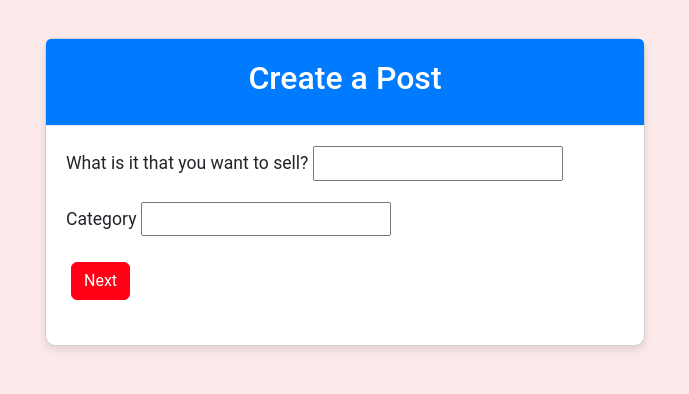
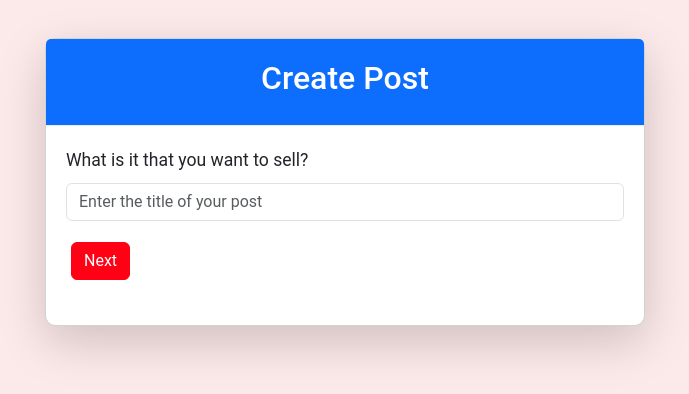
Before and after one commit to D0bledore/django-project, a Django app: page /blog/posts/create/ in a window 1280 px wide. Shown: the part 90-484 px from the top of the page, without its empty margins (295-984 px from the left). Run offline with Django 5.2, Linux system fonts and the light colour scheme; the visitor is signed in with stand-in values (Sample User, id 1); some libraries are stand-ins or nearby versions.

Commit message:
Update create post logic to ensure UX & post validity

```diff
--- a/blog/forms.py
+++ b/blog/forms.py
@@ -1,16 +1,42 @@
 from django import forms
 from .models import BlogPost
 from django.core.exceptions import ValidationError
+import re
 
 class BlogPostForm(forms.ModelForm):
     class Meta:
         model = BlogPost
         fields = ['title', 'content', 'category', 'condition', 'price', 'sale_handling', 'location', 'image']
+        widgets = {
+            'title': forms.TextInput(attrs={'class': 'form-control', 'placeholder': 'Enter the title of your post', 'required': 'required'}),
+            'content': forms.Textarea(attrs={'class': 'form-control', 'placeholder': 'Enter the content of your post', 'required': 'required'}),
+            'category': forms.TextInput(attrs={'class': 'form-control', 'placeholder': 'Enter the category', 'required': 'required'}),
+            'condition': forms.NumberInput(attrs={'class': 'form-control', 'placeholder': 'Enter the condition (1-10)', 'type': 'range', 'min': '1', 'max': '10', 'required': 'required'}),
+            'price': forms.NumberInput(attrs={'class': 'form-control', 'placeholder': 'Enter the price', 'required': 'required'}),
+            'sale_handling': forms.TextInput(attrs={'class': 'form-control', 'placeholder': 'For example: "Pickup, as soon as possible."', 'required': 'required'}),
+            'location': forms.TextInput(attrs={'class': 'form-control', 'placeholder': 'Enter the location', 'required': 'required'}),
+            'image': forms.FileInput(attrs={'class': 'form-control', 'required': 'required'}),
+        }
+
+    def clean_title(self):
+        title = self.cleaned_data.get('title')
+        if len(title) > 100:
+            raise ValidationError("Title cannot exceed 100 characters.")
+        return title
+
+    def clean_price(self):
+        price = self.cleaned_data.get('price')
+        if price <= 0:
+            raise ValidationError("Price must be a positive number.")
+        # Ensure price has up to two decimal places
+        if not re.match(r'^\d+(\.\d{1,2})?$', str(price)):
+            raise ValidationError("Price must have up to two decimal places.")
+        return price
 
     def clean_image(self):
         image = self.cleaned_data.get('image')
         if image:
             # Check if the uploaded image exceeds 5MB
             if image.size > 5 * 1024 * 1024:  # 5MB limit
-                raise ValidationError("Image file too large ( > 5MB )")
+                raise forms.ValidationError("Image file too large ( > 5MB )")
         return image
--- a/blog/templates/blog/create_post.html
+++ b/blog/templates/blog/create_post.html
@@ -11,19 +11,23 @@
 <div class="container mt-5">
     <div class="row justify-content-center">
         <div class="col-md-8">
-            <div class="card">
-                <div class="card-header text-center">
-                    <h2>Create a Post</h2>
+            <div class="card shadow-lg">
+                <div class="card-header bg-primary text-white text-center">
+                    <h2>Create Post</h2>
                 </div>
                 <div class="card-body">
                     {% if user.is_authenticated %}
-                    <form method="post" id="createPostForm" enctype="multipart/form-data" data-register-url="{% url 'register' %}" data-is-authenticated="{{ user.is_authenticated }}">
+                    <form method="post" id="createPostForm" enctype="multipart/form-data"
+                        data-register-url="{% url 'register' %}" data-is-authenticated="{{ user.is_authenticated }}">
                         {% csrf_token %}
                         <div class="form-step" style="display: block;">
                             <div class="mb-3">
                                 <label for="title" class="form-label">What is it that you want to sell?</label>
                                 {{ form.title }}
                             </div>
+                            <button type="button" class="btn btn-primary next-step">Next</button>
+                        </div>
+                        <div class="form-step" style="display: none;">
                             <div class="mb-3">
                                 <label for="category" class="form-label">Category</label>
                                 {{ form.category }}
@@ -32,28 +36,34 @@
                         </div>
                         <div class="form-step" style="display: none;">
                             <div class="mb-3">
-                                <label for="condition" class="form-label">What is the condition of the item? (1-10)</label>
+                                <label for="condition" class="form-label">What is the condition of the item?
+                                    (1-10)</label>
+                                <br><small class="form-text text-muted">Slide the ball to indicate the
+                                    condition.</small>
                                 {{ form.condition }}
                             </div>
                             <button type="button" class="btn btn-primary next-step">Next</button>
                         </div>
                         <div class="form-step" style="display: none;">
                             <div class="mb-3">
-                                <label for="content" class="form-label">What are the design features that make the item unique or appealing?</label>
+                                <label for="content" class="form-label">What are the design features that make the item
+                                    unique or appealing?</label>
                                 {{ form.content }}
                             </div>
                             <button type="button" class="btn btn-primary next-step">Next</button>
                         </div>
                         <div class="form-step" style="display: none;">
                             <div class="mb-3">
-                                <label for="price" class="form-label">What is the price you want to set for the item?</label>
+                                <label for="price" class="form-label">What is the price you want to set for the
+                                    item?</label>
                                 {{ form.price }}
                             </div>
                             <button type="button" class="btn btn-primary next-step">Next</button>
                         </div>
                         <div class="form-step" style="display: none;">
                             <div class="mb-3">
-                                <label for="sale_handling" class="form-label">How/when would you like to handle the sale?</label>
+                                <label for="sale_handling" class="form-label">How/when would you like to handle the
+                                    sale?</label>
                                 {{ form.sale_handling }}
                             </div>
                             <button type="button" class="btn btn-primary next-step">Next</button>
@@ -68,9 +78,21 @@
                         <div class="form-step" style="display: none;">
                             <div class="mb-3">
                                 <label for="image-upload" class="form-label">Upload Images</label>
-                                <input type="file" id="image-upload" name="image" class="form-control" multiple>
+                                <input type="file" id="image-upload" name="image" class="form-control" multiple required>
                             </div>
                             <div class="row" id="image-preview"></div>
+                            <button type="button" class="btn btn-primary next-step">Next</button>
+                        </div>
+                        <div class="form-step" style="display: none;">
+                            <h3 class="text-center">Review Your Post</h3>
+                            <p><strong>Title:</strong> <span id="review-title"></span></p>
+                            <p><strong>Category:</strong> <span id="review-category"></span></p>
+                            <p><strong>Condition:</strong> <span id="review-condition"></span>/10</p>
+                            <p><strong>Price:</strong> <span id="review-price"></span></p>
+                            <p><strong>Sale Handling:</strong> <span id="review-sale_handling"></span></p>
+                            <p><strong>Location:</strong> <span id="review-location"></span></p>
+                            <p><strong>Content:</strong> <span id="review-content"></span></p>
+                            <p><strong>Image:</strong> <span id="review-image"></span></p>
                             {% if form.errors %}
                             <div class="alert alert-danger">
                                 {% for field in form %}
@@ -83,14 +105,12 @@
                                 {% endfor %}
                             </div>
                             {% endif %}
-                            <button type="button" class="btn btn-primary next-step">Next</button>
-                        </div>
-                        <div class="form-step" style="display: none;">
-                            <button type="submit" class="btn btn-success btn-block">Submit</button>
+                            <button type="submit" class="btn btn-primary">Submit</button>
                         </div>
                     </form>
                     {% else %}
-                    <p class="text-center">You need to <a href="{% url 'register' %}">register</a> or <a href="{% url 'login' %}">login</a> to create a post.</p>
+                    <p class="text-center">You need to <a href="{% url 'register' %}">register</a> or <a
+                            href="{% url 'login' %}">login</a> to create a post.</p>
                     <img src="{% static 'images/support.svg' %}" alt="support" class="img-fluid mx-auto d-block">
                     {% endif %}
                 </div>
--- a/static/js/create_post.js
+++ b/static/js/create_post.js
@@ -1,3 +1,27 @@
+// Function to update review section
+function updateReview() {
+    document.getElementById('review-title').innerText = document.getElementById('id_title').value;
+    document.getElementById('review-category').innerText = document.getElementById('id_category').value;
+    document.getElementById('review-condition').innerText = document.getElementById('id_condition').value;
+    document.getElementById('review-price').innerText = document.getElementById('id_price').value;
+    document.getElementById('review-sale_handling').innerText = document.getElementById('id_sale_handling').value;
+    document.getElementById('review-location').innerText = document.getElementById('id_location').value;
+    document.getElementById('review-content').innerText = document.getElementById('id_content').value;
+
+    // For images, display a message or image preview if available
+    const imagePreview = document.getElementById('image-preview');
+    const images = imagePreview.querySelectorAll('img');
+
+    if (images.length > 0) {
+        // Display the number of images uploaded
+        document.getElementById('review-image').innerText = `Uploaded ${images.length} image(s)`;
+        // Optionally, you could also display a preview of the first image
+        // document.getElementById('review-image').innerHTML = `<img src="${images[0].src}" style="width: 100px;">`;
+    } else {
+        document.getElementById('review-image').innerText = 'No images uploaded';
+    }
+}
+
 // Function to show the current form step
 function showStep(step) {
     const formSteps = document.querySelectorAll('.form-step');
@@ -100,17 +124,18 @@ document.addEventListener('DOMContentLoaded', function () {
 
     nextStepButtons.forEach(button => {
         button.addEventListener('click', function () {
-            // Validate inputs for the current step without disabling the button
             const isValidStep = validateStep(currentStep);
 
-            // If valid, move to the next step
             if (isValidStep) {
+                // Update review before moving to next step if it's the last step
+                if (currentStep === formSteps.length - 2) { // Second to last step is where we update review
+                    updateReview();
+                }
                 currentStep++;
                 if (currentStep < formSteps.length) {
                     showStep(currentStep);
                 }
             } else {
-                // Optionally scroll to the first invalid input
                 const firstInvalidInput = formSteps[currentStep].querySelector(':invalid');
                 if (firstInvalidInput) {
                     firstInvalidInput.focus();
```
Lines whose indentation alone changed are shown as unchanged.
